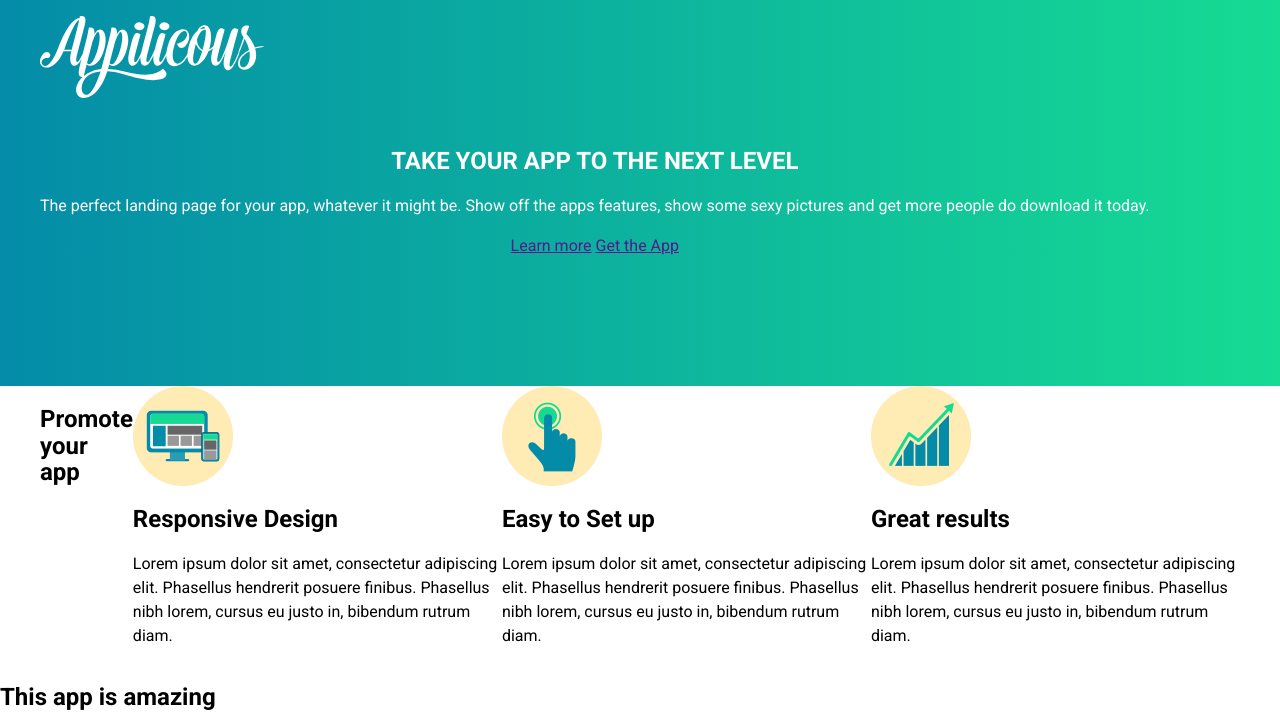
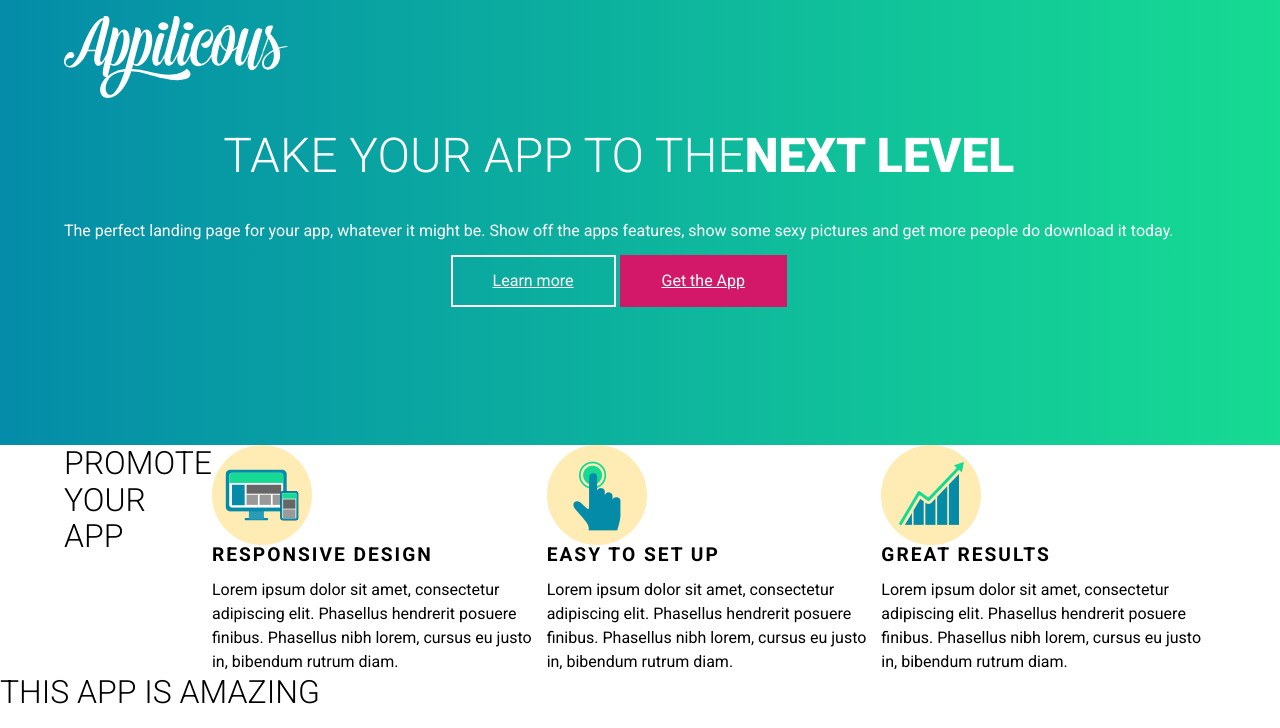
Before and after one commit to moeinshafiee/Responsive-start-to-finish, a website: page src/index.html in a window 1280 px wide. Shown: the top 728 px of the page. Drawn offline with nearby package versions, Linux system fonts and the light colour scheme; files that its build step writes are made by us from their sources; files whose address does not match are found by name.

Commit message:
some other layout stuff

```diff
--- a/src/index.html
+++ b/src/index.html
@@ -32,7 +32,7 @@
   <section class="hero">
     <div class="container grid">
       <div class="hero-text col">
-        <h1 class="title-large">TAKE YOUR APP TO THE NEXT LEVEL</h1>
+        <h1 class="title-large"><span>TAKE YOUR APP TO THE</span>NEXT LEVEL</h1>
         <p class="intro">The perfect landing page for your app, whatever it might be. Show off the apps features,
           show some sexy pictures and get more people do download it today.</p>
         <a href="" class="btn btn--secondary">Learn more</a>
--- a/src/sass/abstracts/_colors.scss
+++ b/src/sass/abstracts/_colors.scss
@@ -5,7 +5,7 @@ $accent: rgba(211, 24, 105, 1);
 $white: rgb(255, 255, 255);
 
 // text colors
-$text-main: $secondary;
+$text-main: main;
 $text-inverse: $white;
 $text-accent: $accent;
 $text-secondary: $main;
--- a/src/sass/base/_base.scss
+++ b/src/sass/base/_base.scss
@@ -1,5 +1,11 @@
+@use '../abstracts/' as abs;
+
 .container {
-  width: 95%;
+  width: 90%;
   max-width: 1200px;
   margin-inline: auto;
 }
+
+body {
+  color: abs.$text-main;
+}
--- a/src/sass/base/_index.scss
+++ b/src/sass/base/_index.scss
@@ -1,2 +1,3 @@
 @forward 'reset';
 @forward 'base';
+@forward 'typography';
--- a/src/sass/base/_reset.scss
+++ b/src/sass/base/_reset.scss
@@ -103,3 +103,23 @@ html {
   font-weight: 400;
   line-height: 1.6;
 }
+
+h1,
+h2,
+h3,
+h4,
+h5,
+h6,
+p {
+  margin: 0 0 .75em;
+}
+
+h1:last-child,
+h2:last-child,
+h3:last-child,
+h4:last-child,
+h5:last-child,
+h6:last-child,
+p:last-child {
+  margin: 0;
+}
--- /dev/null
+++ b/src/sass/base/_typography.scss
@@ -0,0 +1,28 @@
+@use '../abstracts/' as abs;
+
+h1 {
+  font-size: 2rem;
+  font-weight: abs.$font-light;
+  line-height: 1.15;
+  text-transform: uppercase;
+}
+
+h2 {
+  font-size: 1.2rem;
+  text-transform: uppercase;
+  letter-spacing: 2px;
+  line-height: 1;
+}
+
+.title-large {
+  font-size: 3rem;
+  font-weight: abs.$font-black;
+
+  & span {
+    font-weight: abs.$font-light;
+  }
+}
+
+.text-intro {
+  font-size: 1.2rem;
+}
--- /dev/null
+++ b/src/sass/components/_buttons.scss
@@ -0,0 +1,36 @@
+@use '../abstracts/' as abs;
+
+.btn {
+  padding: .75em 2.5em;
+  display: inline-block;
+
+  text {
+    transform: uppercase;
+    text-decoration: none;
+  }
+
+  &:not(:last-of-type) {
+    margin-bottom: .6em;
+  }
+
+}
+
+.btn--primary {
+  background: abs.$accent;
+  color: abs.$text-inverse;
+  border: 2px solid abs.$accent;
+
+  &:hover {
+    background: darken(abs.$accent, 15%);
+  }
+}
+
+.btn--secondary {
+  border: 2px solid abs.$text-inverse;
+  color: abs.$text-inverse;
+
+  &:hover {
+    background: abs.$text-inverse;
+    color: abs.$text-main;
+  }
+}
--- /dev/null
+++ b/src/sass/components/_index.scss
@@ -0,0 +1 @@
+@forward 'buttons';
--- a/src/sass/style.scss
+++ b/src/sass/style.scss
@@ -1,6 +1,7 @@
 @forward 'base';
 @forward 'abstracts';
 @forward 'layout';
+@forward 'components';
 
 @import url("https://fonts.googleapis.com/css?family=Roboto:300,400,700,900");
 
```
